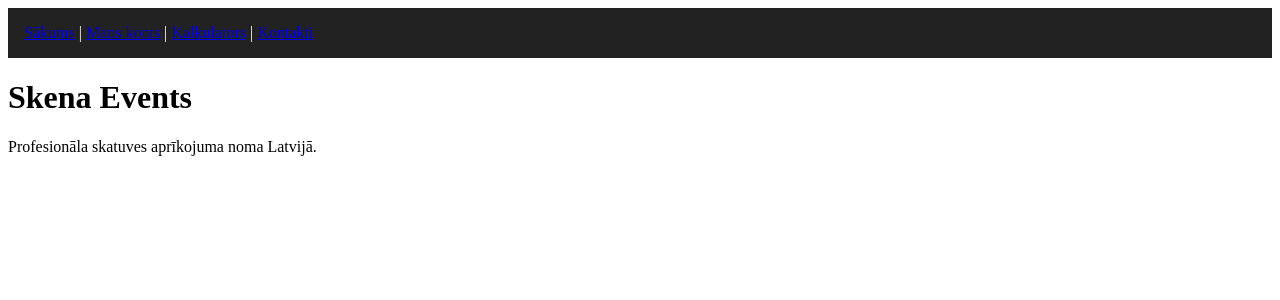
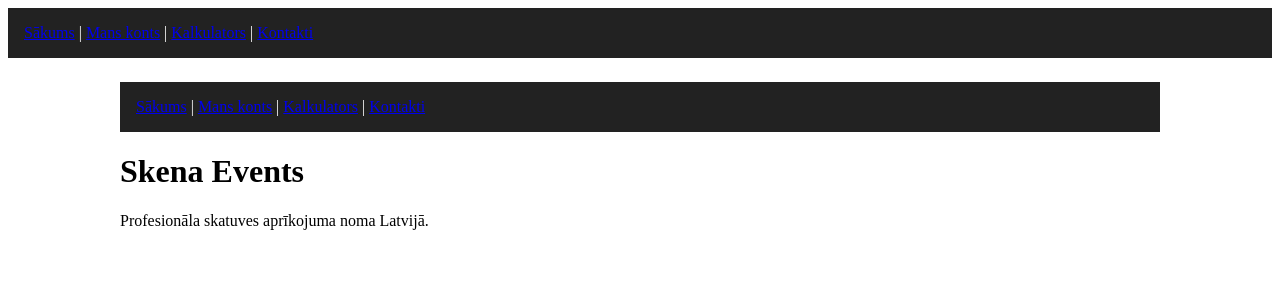
Before and after one commit to Skena-Events/Skena-Events-Site, a Next.js app: page / in a window 1280 px wide. Shown: the top 300 px of the page. Built offline with nearby package versions, Linux system fonts and the light colour scheme.

Commit message:
Update _app.tsx

```diff
--- a/src/pages/_app.tsx
+++ b/src/pages/_app.tsx
@@ -1,5 +1,11 @@
+// src/pages/_app.tsx
 import type { AppProps } from 'next/app';
+import Layout from '../components/Layout';
 
 export default function App({ Component, pageProps }: AppProps) {
-  return <Component {...pageProps} />;
+  return (
+    <Layout>
+      <Component {...pageProps} />
+    </Layout>
+  );
 }
```
